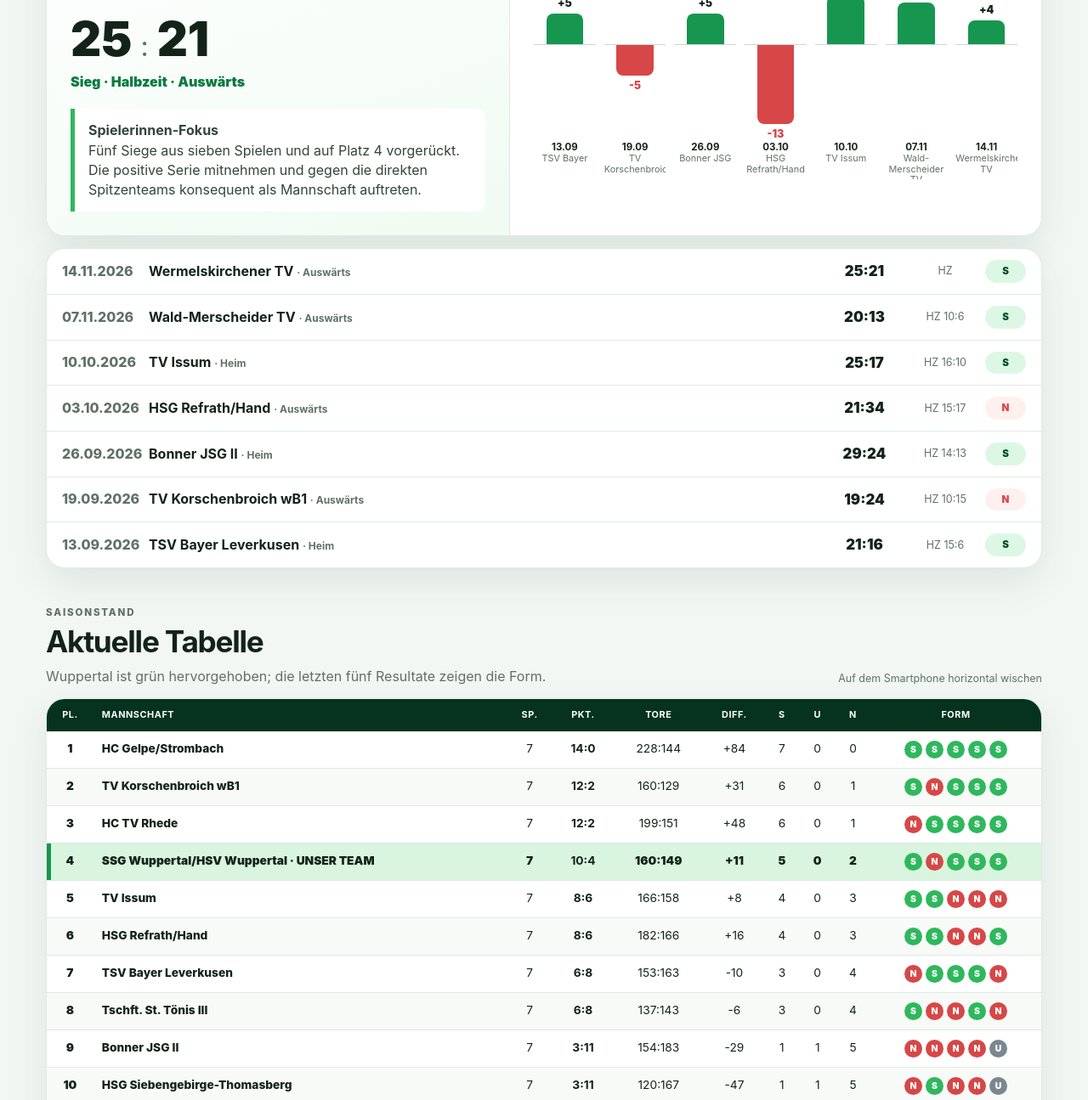
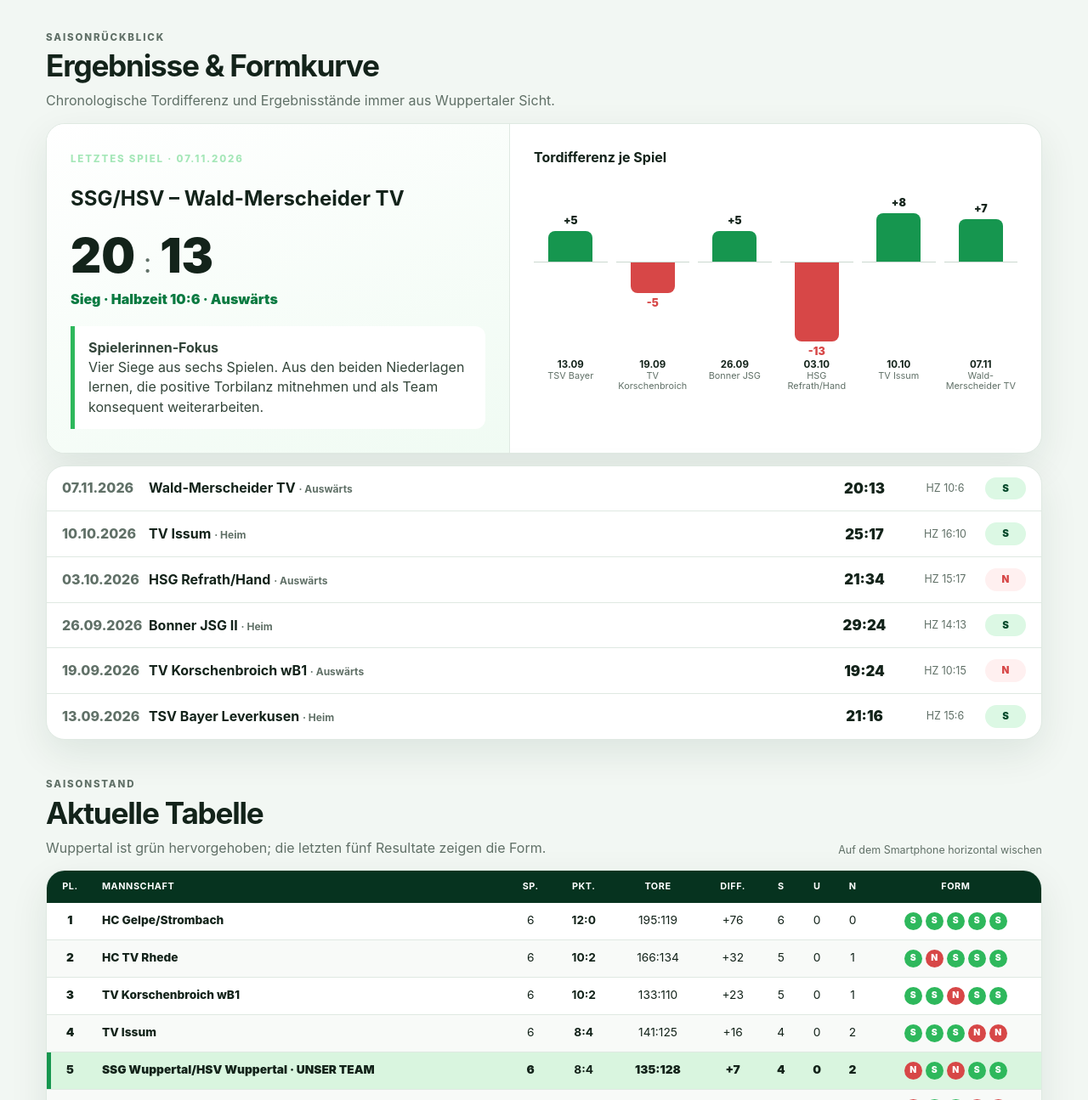
Before and after one commit to calewelt-gif/all4one, a plain HTML site: page index.html in a window 1280 px wide. Shown: the part 1505-2800 px from the top of the page at 85% size. Drawn offline with Linux system fonts and the light colour scheme.

Commit message:
Add files via upload

```diff
--- a/dashboard-daten.js
+++ b/dashboard-daten.js
@@ -1,56 +1,65 @@
 /*
   WÖCHENTLICHE AKTUALISIERUNG
-  Stand nach abgeschlossenem 7. Spieltag - 15.11.2026
+  ---------------------------
+  Nur die Werte in diesem Objekt ändern. Text immer in Anführungszeichen lassen.
+  Nach der Änderung die Datei speichern und auf dem Webspace ersetzen.
 */
 window.DASHBOARD_DATA = {
-  updatedAt: "15.11.2026, 18:00 Uhr",
+  updatedAt: "09.11.2026, 12:00 Uhr",
   season: "2026/27",
   league: "Oberliga weibliche Jugend B",
   team: "SSG Wuppertal/HSV Wuppertal",
-  sourceUrl: "https://www.handball.net/ligen/6140?phaseId=12424&season_id=2627",
+  sourceUrl: "https://www.handball.net/team/95735?season_id=2627",
   teamLogo: "assets/ssg-hsv-wuppertal.png",
+
   summary: {
-    position: 4,
-    trend: 1,
-    trendLabel: "▲ 1 Platz zum vorherigen Stand",
-    played: 7,
-    wins: 5,
+    position: 5,
+    trend: 0,
+    trendLabel: "noch offen – kein Vorwochenvergleich",
+    played: 6,
+    wins: 4,
     draws: 0,
     losses: 2,
-    points: "10:4",
-    goalsFor: 160,
-    goalsAgainst: 149
+    points: "8:4",
+    goalsFor: 135,
+    goalsAgainst: 128
   },
-  focus: "Fünf Siege aus sieben Spielen und auf Platz 4 vorgerückt. Die positive Serie mitnehmen und gegen die direkten Spitzenteams konsequent als Mannschaft auftreten.",
+
+  focus: "Vier Siege aus sechs Spielen. Aus den beiden Niederlagen lernen, die positive Torbilanz mitnehmen und als Team konsequent weiterarbeiten.",
+
   upcoming: [
-    { date: "21.11.2026", time: "16:00", opponent: "HC TV Rhede", venue: "Heim", badge: "Tabellenplatz 3", featured: "silver", logo: "assets/hc-tv-rhede.png" },
+    { date: "14.11.2026", time: "16:00", opponent: "Wermelskirchener TV", venue: "Auswärts", badge: "Nächste Aufgabe", logo: "assets/wermelskirchener-tv.jpg" },
+    { date: "21.11.2026", time: "16:00", opponent: "HC TV Rhede", venue: "Heim", badge: "Aktueller Tabellenzweiter", featured: "silver", logo: "assets/hc-tv-rhede.png" },
     { date: "28.11.2026", time: "13:00", opponent: "HC Gelpe/Strombach", venue: "Auswärts", badge: "Tabellenführer · Platz 1", featured: "gold", logo: "assets/hc-gelpe-strombach.png" },
     { date: "29.11.2026", time: "12:45", opponent: "Tschft. St. Tönis III", venue: "Heim", badge: "Doppelspiel-Wochenende", logo: "assets/st-toenis-iii.png" },
     { date: "06.12.2026", time: "14:15", opponent: "HSG Siebengebirge-Thomasberg", venue: "Auswärts", badge: "Letztes Spiel vor der Rückrunde", logo: "assets/hsg-siebengebirge.jpg" },
     { date: "12.12.2026", time: "", opponent: "TSV Bayer Leverkusen", venue: "Auswärts", badge: "Rückrundenstart", logo: "assets/tsv-bayer-leverkusen.png" }
   ],
+
   secondRoundStart: "12.12.2026",
+
   results: [
+    // Ergebnis und Halbzeitstand werden immer aus Wuppertaler Sicht eingetragen.
     { date: "13.09.2026", opponent: "TSV Bayer Leverkusen", venue: "Heim", scoreFor: 21, scoreAgainst: 16, halftime: "15:6" },
     { date: "19.09.2026", opponent: "TV Korschenbroich wB1", venue: "Auswärts", scoreFor: 19, scoreAgainst: 24, halftime: "10:15" },
     { date: "26.09.2026", opponent: "Bonner JSG II", venue: "Heim", scoreFor: 29, scoreAgainst: 24, halftime: "14:13" },
     { date: "03.10.2026", opponent: "HSG Refrath/Hand", venue: "Auswärts", scoreFor: 21, scoreAgainst: 34, halftime: "15:17" },
     { date: "10.10.2026", opponent: "TV Issum", venue: "Heim", scoreFor: 25, scoreAgainst: 17, halftime: "16:10" },
-    { date: "07.11.2026", opponent: "Wald-Merscheider TV", venue: "Auswärts", scoreFor: 20, scoreAgainst: 13, halftime: "10:6" },
-    { date: "14.11.2026", opponent: "Wermelskirchener TV", venue: "Auswärts", scoreFor: 25, scoreAgainst: 21, halftime: "" }
+    { date: "07.11.2026", opponent: "Wald-Merscheider TV", venue: "Auswärts", scoreFor: 20, scoreAgainst: 13, halftime: "10:6" }
   ],
+
   standings: [
-    { pos: 1, team: "HC Gelpe/Strombach", played: 7, points: "14:0", goals: "228:144", diff: 84, wins: 7, draws: 0, losses: 0, form: ["S","S","S","S","S"] },
-    { pos: 2, team: "TV Korschenbroich wB1", played: 7, points: "12:2", goals: "160:129", diff: 31, wins: 6, draws: 0, losses: 1, form: ["S","N","S","S","S"] },
-    { pos: 3, team: "HC TV Rhede", played: 7, points: "12:2", goals: "199:151", diff: 48, wins: 6, draws: 0, losses: 1, form: ["N","S","S","S","S"] },
-    { pos: 4, team: "SSG Wuppertal/HSV Wuppertal", played: 7, points: "10:4", goals: "160:149", diff: 11, wins: 5, draws: 0, losses: 2, form: ["S","N","S","S","S"] },
-    { pos: 5, team: "TV Issum", played: 7, points: "8:6", goals: "166:158", diff: 8, wins: 4, draws: 0, losses: 3, form: ["S","S","N","N","N"] },
-    { pos: 6, team: "HSG Refrath/Hand", played: 7, points: "8:6", goals: "182:166", diff: 16, wins: 4, draws: 0, losses: 3, form: ["S","S","N","N","S"] },
-    { pos: 7, team: "TSV Bayer Leverkusen", played: 7, points: "6:8", goals: "153:163", diff: -10, wins: 3, draws: 0, losses: 4, form: ["N","S","S","S","N"] },
-    { pos: 8, team: "Tschft. St. Tönis III", played: 7, points: "6:8", goals: "137:143", diff: -6, wins: 3, draws: 0, losses: 4, form: ["S","N","N","S","N"] },
-    { pos: 9, team: "Bonner JSG II", played: 7, points: "3:11", goals: "154:183", diff: -29, wins: 1, draws: 1, losses: 5, form: ["N","N","N","N","U"] },
-    { pos: 10, team: "HSG Siebengebirge-Thomasberg", played: 7, points: "3:11", goals: "120:167", diff: -47, wins: 1, draws: 1, losses: 5, form: ["N","S","N","N","U"] },
-    { pos: 11, team: "Wermelskirchener TV", played: 7, points: "2:12", goals: "120:162", diff: -42, wins: 1, draws: 0, losses: 6, form: ["N","N","S","N","N"] },
-    { pos: 12, team: "Wald-Merscheider TV", played: 7, points: "0:14", goals: "122:186", diff: -64, wins: 0, draws: 0, losses: 7, form: ["N","N","N","N","N"] }
+    { pos: 1, team: "HC Gelpe/Strombach", played: 6, points: "12:0", goals: "195:119", diff: 76, wins: 6, draws: 0, losses: 0, form: ["S","S","S","S","S"] },
+    { pos: 2, team: "HC TV Rhede", played: 6, points: "10:2", goals: "166:134", diff: 32, wins: 5, draws: 0, losses: 1, form: ["S","N","S","S","S"] },
+    { pos: 3, team: "TV Korschenbroich wB1", played: 6, points: "10:2", goals: "133:110", diff: 23, wins: 5, draws: 0, losses: 1, form: ["S","S","N","S","S"] },
+    { pos: 4, team: "TV Issum", played: 6, points: "8:4", goals: "141:125", diff: 16, wins: 4, draws: 0, losses: 2, form: ["S","S","S","N","N"] },
+    { pos: 5, team: "SSG Wuppertal/HSV Wuppertal", played: 6, points: "8:4", goals: "135:128", diff: 7, wins: 4, draws: 0, losses: 2, form: ["N","S","N","S","S"] },
+    { pos: 6, team: "HSG Refrath/Hand", played: 6, points: "6:6", goals: "161:149", diff: 12, wins: 3, draws: 0, losses: 3, form: ["N","S","S","N","N"] },
+    { pos: 7, team: "Tschft. St. Tönis III", played: 6, points: "6:6", goals: "120:122", diff: -2, wins: 3, draws: 0, losses: 3, form: ["S","S","N","N","S"] },
+    { pos: 8, team: "TSV Bayer Leverkusen", played: 6, points: "6:6", goals: "134:136", diff: -2, wins: 3, draws: 0, losses: 3, form: ["N","N","S","S","S"] },
+    { pos: 9, team: "Bonner JSG II", played: 6, points: "2:10", goals: "136:165", diff: -29, wins: 1, draws: 0, losses: 5, form: ["S","N","N","N","N"] },
+    { pos: 10, team: "Wermelskirchener TV", played: 6, points: "2:10", goals: "99:137", diff: -38, wins: 1, draws: 0, losses: 5, form: ["N","N","N","S","N"] },
+    { pos: 11, team: "HSG Siebengebirge-Thomasberg", played: 6, points: "2:10", goals: "102:149", diff: -47, wins: 1, draws: 0, losses: 5, form: ["N","N","S","N","N"] },
+    { pos: 12, team: "Wald-Merscheider TV", played: 6, points: "0:12", goals: "105:153", diff: -48, wins: 0, draws: 0, losses: 6, form: ["N","N","N","N","N"] }
   ]
 };
--- a/styles.css
+++ b/styles.css
@@ -53,3 +53,8 @@ h1{font-size:clamp(2rem,5vw,4.2rem);line-height:.97;letter-spacing:-.055em;margi
 @media(max-width:720px){.topbar-inner{padding:8px 14px}.nav a:not(.button){display:none}.brand span{display:none}main{padding:18px 14px 36px}.hero{padding:27px 22px}.hero-grid{grid-template-columns:1fr}.hero-logo-card{justify-self:start;width:170px;padding:12px}.hero-logo-card img{height:65px}.kpis{margin-top:12px;padding:0;grid-template-columns:repeat(2,1fr)}.kpi:last-child{grid-column:1/-1}.fixtures{grid-template-columns:1fr 1fr}.next-game{grid-template-columns:1fr;text-align:center}.next-game .side,.next-game .side:first-child,.next-game .side:last-child{text-align:center}.result-row{grid-template-columns:76px 1fr 70px 40px}.result-row .half{display:none}.section-head{align-items:start;flex-direction:column}.section-note{white-space:normal}.footer{align-items:flex-start;flex-direction:column}}
 @media(max-width:440px){.fixtures{grid-template-columns:1fr}.kpis{gap:8px}.kpi{padding:14px}.kpi strong{font-size:1.6rem}.result-row{grid-template-columns:1fr 66px 40px}.result-row .date{grid-column:1/-1;font-size:.72rem}.chart-wrap,.back-summary{padding:20px}.diff-chart{gap:4px}.chart-label{font-size:.58rem}}
 @media print{.topbar{position:static}.nav{display:none}body{background:#fff}.hero,.panel,.kpi{box-shadow:none}.section{break-inside:avoid}.table-scroll{overflow:visible}.standings{min-width:0;font-size:8pt}.footer{break-before:avoid}}
+
+.team-photo-panel{margin-top:22px;background:#fff;border:1px solid var(--line);border-radius:var(--radius);overflow:hidden;box-shadow:var(--shadow)}
+.team-photo-panel img{display:block;width:100%;height:auto;max-height:620px;object-fit:cover;object-position:center}
+@media(max-width:720px){.team-photo-panel{margin-top:16px;border-radius:18px}.team-photo-panel img{max-height:none;aspect-ratio:4/3;object-fit:cover;object-position:center}}
+@media print{.team-photo-panel{box-shadow:none;break-inside:avoid}}
```
Also changed, not shown: 1 other file.
